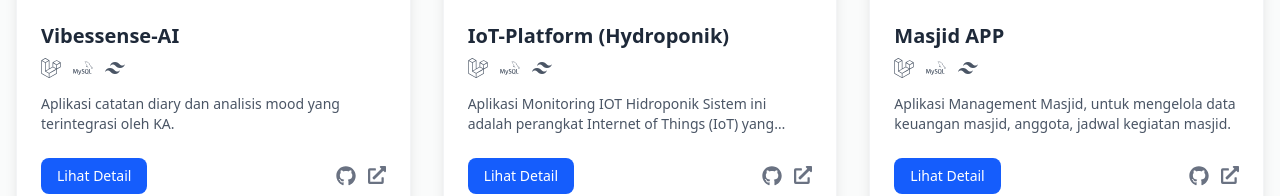
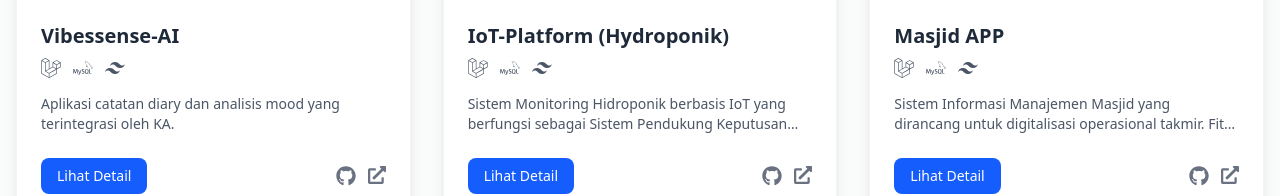
Before and after one commit to LabibAbdullah1/portofolio-labib, a React (Vite) app: page / in a window 1280 px wide. Shown: the part 2300-2496 px from the top of the page. Built offline with nearby package versions, Linux system fonts and the light colour scheme.

Commit message:
update projects

```diff
--- a/src/data/projects.jsx
+++ b/src/data/projects.jsx
@@ -24,9 +24,8 @@ export const projectsData = [
         dimage: "../images/iot-platform.png",
         techIcons: [<FaLaravel />, <SiMysql />, <SiTailwindcss />, <MosquittoIcon />],
         techStack: ["Laravel 12", "MySQL", "Tailwind", "Blade", "Mosquitto"],
-        description: `Aplikasi Monitoring IOT Hidroponik Sistem ini adalah perangkat Internet of Things (IoT) yang berfungsi sebagai Sistem Pendukung Keputusan(Decision Support System) untuk petani hidroponik.Masalah utama dalam hidroponik skala kecil adalah kesulitan menentukan takaran nutrisi yang presisi ketika volume air di tandon berkurang akibat evaporasi.
-                        Aplikasi ini masih berjalan di local`,
-        text: "Dalam pengembangan Aplikasi ini tantangan yang saya adalah saat mengintegrasikan perangkat Iot supaya terhubung menggunakan mqtt protocol agar perangkat ESP32 dapat mengirim data ke ip local.",
+        description: "Sistem Monitoring Hidroponik berbasis IoT yang berfungsi sebagai Sistem Pendukung Keputusan (DSS). Solusi ini dirancang untuk mengatasi masalah ketidakakuratan takaran nutrisi akibat evaporasi air pada tandon. Saat ini sistem berjalan pada lingkungan lokal (Localhost) untuk simulasi dan pengujian data sensor real-time.",
+        text: "Tantangan terbesar dalam proyek ini adalah membangun komunikasi data yang stabil antara hardware (ESP32) dan server lokal. Menggunakan protokol MQTT, saya harus memastikan konfigurasi Broker dan IP Address terkalibrasi dengan benar agar data sensor dapat dikirim secara realtime tanpa delay yang signifikan di jaringan lokal.",
         date: "31 Desember 2025",
         collaborators: ["Labib Abdullah"],
         deployLink: "=",
@@ -39,8 +38,8 @@ export const projectsData = [
         dimage: "../images/Web-Masjid-app.png",
         techIcons: [<FaLaravel />, <SiMysql />, <SiTailwindcss />,],
         techStack: ["Laravel 12", "MySQL", "Tailwind", "Blade","Breeze"],
-        description: "Aplikasi Management Masjid, untuk mengelola data keuangan masjid, anggota, jadwal kegiatan masjid.",
-        text: "Aplikasi ini dibuat guna sebagai tugas akhir dalam Bootcamp laravel batch 1.",
+        description: "Sistem Informasi Manajemen Masjid yang dirancang untuk digitalisasi operasional takmir. Fitur utamanya mencakup transparansi pencatatan kas (pemasukan & pengeluaran), manajemen database anggota/jamaah, serta penyusunan jadwal kegiatan dakwah yang terstruktur.",
+        text: "Sebagai Final Project di Bootcamp Laravel, tantangan utamanya adalah mengimplementasikan konsep Relational Database yang kompleks antara data keuangan dan kegiatan. Saya juga berfokus menerapkan fitur CRUD yang aman serta validasi data yang ketat sesuai standar framework Laravel.",
         date: "28 Agustus 2025",
         collaborators: ["Labib Abdullah"],
         deployLink: "=",
```
